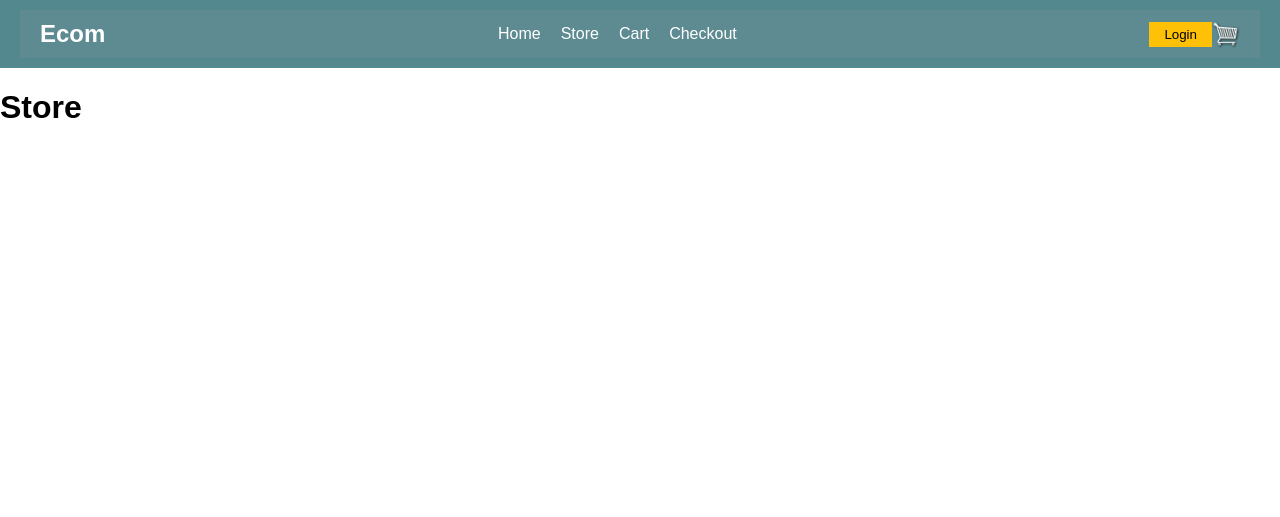
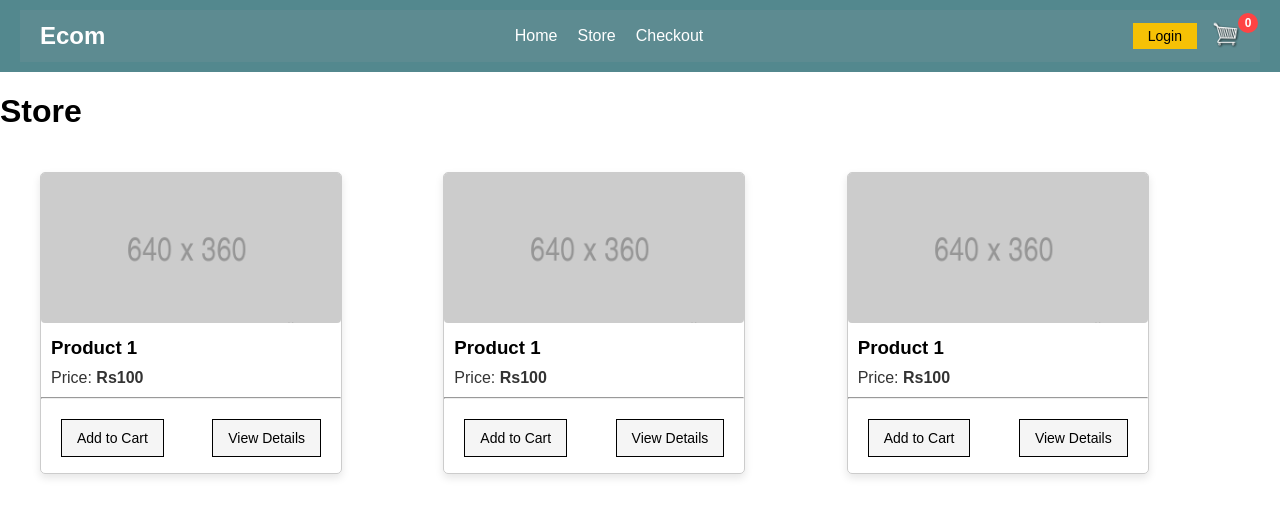
Before and after one commit to KailashThapa-dev/ecommerce-Django, a Django app: page / in a window 1280 px wide. Shown: the top 517 px of the page. Run offline with Django 5.2, Linux system fonts and the light colour scheme.

Commit message:
Works on the store section

```diff
--- a/static/css/main.css
+++ b/static/css/main.css
@@ -45,15 +45,109 @@ header {
 .nav-actions {
     display: flex;
     align-items: center;
+    gap: 15px;
 }
 
 .login-button {
-    background: #ffc107;
+    background: var(--login-btn-bg);
     border: none;
     padding: 5px 15px;
+    cursor: pointer;
+    font-size: 14px;
+    font-weight: 500;
+    transition: background-color 0.3s ease;
+
 }
 
 .cart-icon {
     width: 28px;
     height: 28px;
 }
+
+.nav-links ul li a {
+    color: #fff;
+    text-decoration: none;
+
+    transition: all 0.3s ease;
+}
+
+.nav-links ul li a:hover {
+    color: #ffd700;
+    transform: scale(1.1);
+    font-weight: 500;
+
+}
+
+.cart-count {
+
+    position: absolute;
+    top: 1px;
+    right: 22px;
+    background-color: #ff4444;
+    color: white;
+    border-radius: 50%;
+    width: 20px;
+    height: 20px;
+    display: flex;
+    align-items: center;
+    justify-content: center;
+    font-size: 12px;
+    font-weight: bold;
+}
+.product-container{
+   margin: 20px;
+   display: grid;
+   grid-template-columns: repeat(3, 1fr);
+   gap: 10px;
+   padding: 20px;
+}
+.product-card{
+    border: 1px solid #ccc;
+    border-radius: 5px;
+    width: 300px;
+    height: 300px;
+    box-shadow: 0 4px 8px rgba(0, 0, 0, 0.1);
+    transition: transform 0.3s ease, box-shadow 0.3s ease;
+}
+
+.product-card:hover {
+    transform: translateY(-5px);
+    box-shadow: 0 6px 12px rgba(0, 0, 0, 0.15);
+
+}
+.product-card img {
+    width: 100%;
+    height: 150px;
+    object-fit: cover;
+    border-radius: 4px;
+
+}
+.product-card button{
+    background-color: whitesmoke;
+    border: solid black 1px;
+    padding:  10px 15px;
+    cursor: pointer;
+    font-size: 14px;
+
+}
+
+.product-card-buttons{
+    display: flex;
+    align-items: center;
+    justify-content: space-between;
+    margin: 20px;
+    gap: 10px;
+    margin-top: 20px;
+}
+.product-card p{
+    margin: 10px;
+    font-size: 16px;
+    color: #333;
+
+}
+.product-card h3{
+    margin: 10px;
+}
+.product-card button:hover{
+    background-color: #ffd700;
+}
--- a/store/templates/store/main.html
+++ b/store/templates/store/main.html
@@ -17,14 +17,16 @@
                 <ul>
                     <li><a href="#">Home</a></li>
                     <li><a href="{% url 'store' %}">Store</a></li>
-                    <li><a href="{% url 'cart' %}">Cart</a></li>
                     <li><a href="{% url 'checkout' %}">Checkout</a></li>
                 </ul>
             </nav>
             <div class="nav-actions">
                 <button class="login-button">Login</button>
-                <img class="cart-icon" src="{% static 'images/cart.png' %}" alt="Cart">
+                <a href="{% url 'cart' %}">
+                    <img class="cart-icon" src="{% static 'images/cart.png' %}" alt="Cart">
+                </a>
             </div>
+            <p class="cart-count"">0</p>
         </div>
     </header>
 
--- a/store/templates/store/store.html
+++ b/store/templates/store/store.html
@@ -5,6 +5,39 @@
 
 {% block content %}
 <h1>Store</h1>
+<div class="product-container">
+    <div class="product-card">
+        <img src="{% static 'images/placeholder.png' %}" alt="Product 1">
+        <h3>Product 1</h3>
+        <p>Price: <strong>Rs100</strong></p>
+        <hr>
+        <div class="product-card-buttons">
+            <button>Add to Cart</button>
+            <button>View Details</button>
+        </div>
+    </div>
+    <div class="product-card">
+        <img src="{% static 'images/placeholder.png' %}" alt="Product 1">
+       <strong><h3>Product 1</h3></strong>
+        <p>Price: <strong>Rs100</strong></p>
+        <hr>
+        <div class="product-card-buttons">
+            <button>Add to Cart</button>
+            <button>View Details</button>
+        </div>
+    </div>
+    <div class="product-card">
+        <img src="{% static 'images/placeholder.png' %}" alt="Product 1">
+        <h3>Product 1</h3>
+        <p>Price: <strong>Rs100</strong></p>
+        <hr>
+        <div class="product-card-buttons">
+            <button>Add to Cart</button>
+            <button>View Details</button>
+        </div>
+    </div>
+
+</div>
 
 
 {%endblock %}
```
Also changed, not shown: static/images/placeholder.png (added).
